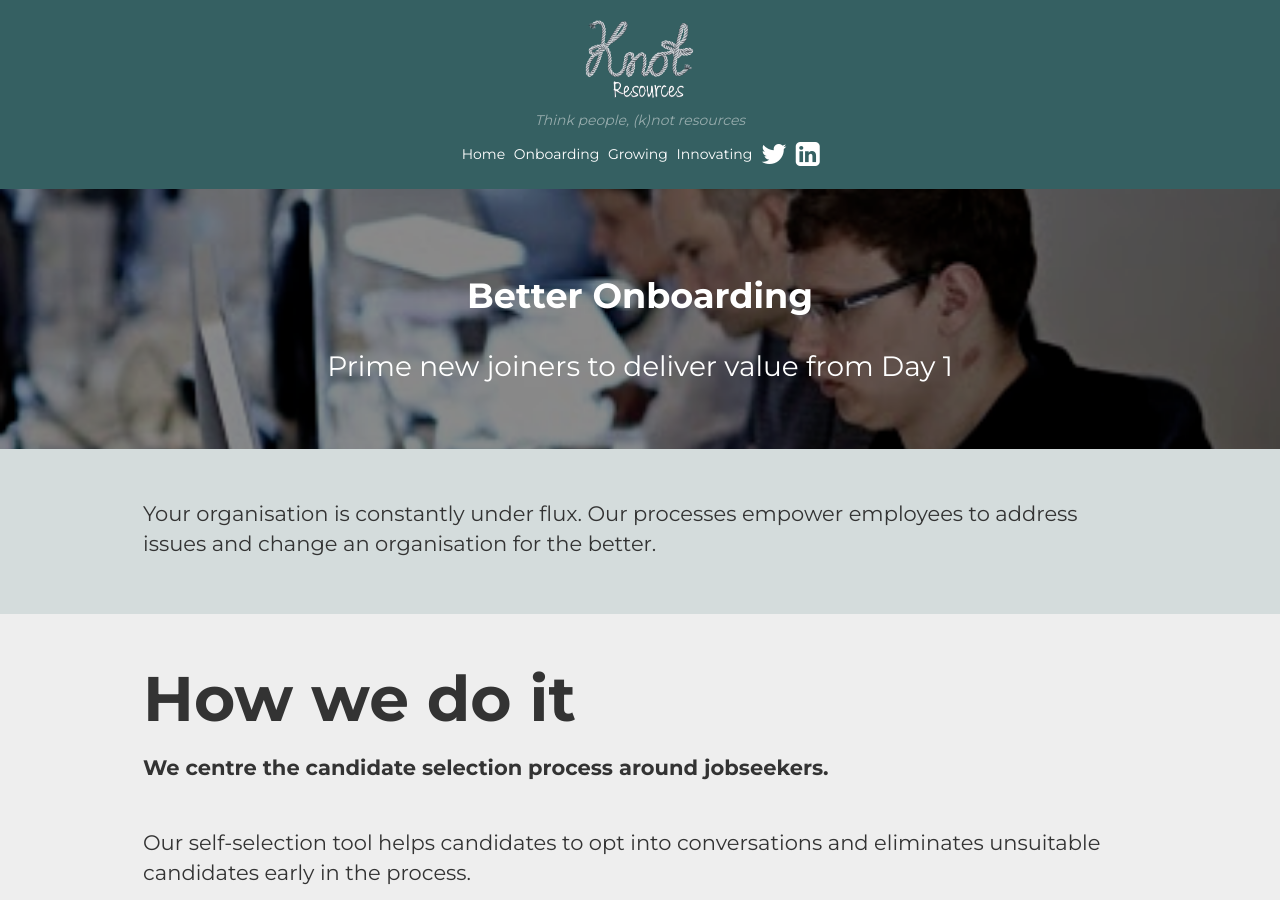
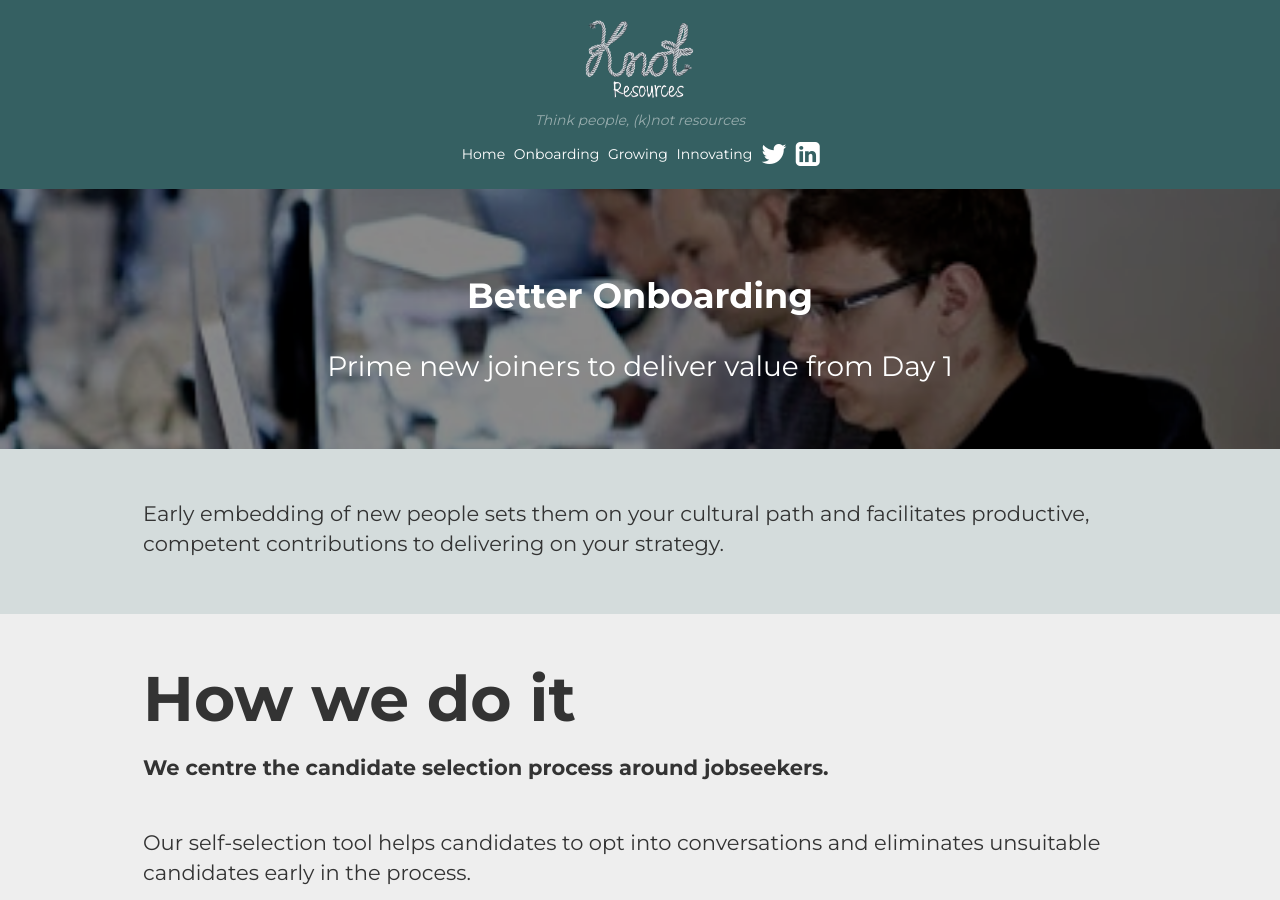
Before and after one commit to knot-resources/knot-resources.github.io, a Jekyll site: the page built from onboarding.html, in a window 1280 px wide and 900 px high. Built offline with Jekyll 4.4.1, drawn with Linux system fonts in a browser that asks for light colours; nearby versions of some CDN libraries.

Commit message:
Update intro copy to improvement and onboarding

```diff
--- a/improvement.html
+++ b/improvement.html
@@ -18,9 +18,8 @@ layout: default
   <div class="container">
     <div class="row container-header">
       <p>
-        An organisation is constantly under flux. Our processes empower employees
-        to identify problems as they arise and address issues themselves to
-        continuously improve an organisation.
+        Your organisation is constantly under flux. Our processes empower
+        employees to address issues and change an organisation for the better.
       </p>
     </div>
   </div>
--- a/onboarding.html
+++ b/onboarding.html
@@ -18,8 +18,9 @@ layout: default
   <div class="container">
     <div class="row container-header">
       <p>
-        Your organisation is constantly under flux. Our processes empower
-        employees to address issues and change an organisation for the better.
+        Early embedding of new people sets them on your cultural path and
+        facilitates productive, competent contributions to delivering on your
+        strategy.
       </p>
     </div>
   </div>
```
